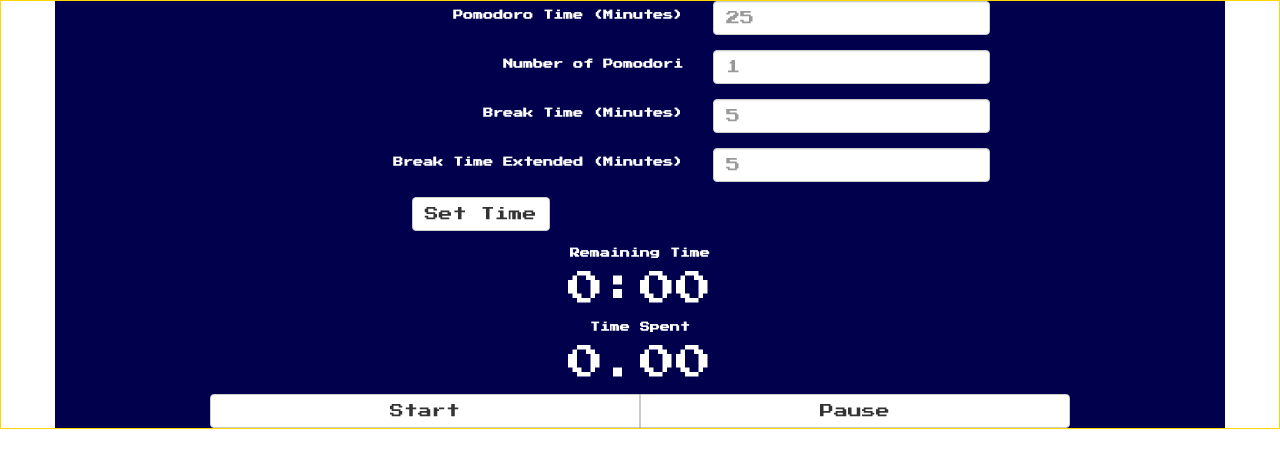
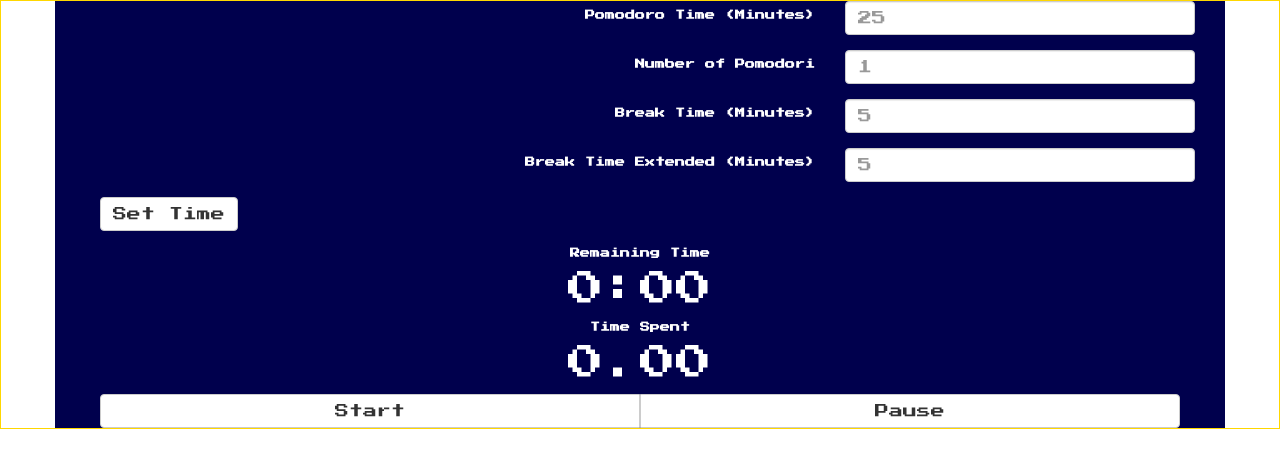
Before and after one commit to KinoAR/NWTutorialApplication, a website: page index.html in a window 1280 px wide. Drawn offline with Linux system fonts and the light colour scheme.

Commit message:
Update colum layout

```diff
--- a/index.html
+++ b/index.html
@@ -8,11 +8,13 @@
   </head>
   <body ng-controller="PomodoroTimerCtrl">
     <div class="main-content container">
-      <div class="col-xs-ooffset-1 col-xs-10">
-        <ng-include src="'/templates/timerForm/timerForm.html'"></ng-include>
-      </div>
-      <div class="col-xs-offset-1 col-xs-10">
-        <ng ng-include src="'/templates/timer/timer.html'"></ng-include>
+      <div class="row">
+        <div class="col-xs-12">
+          <ng-include src="'/templates/timerForm/timerForm.html'"></ng-include>
+        </div>
+        <div class="col-xs-12">
+          <ng-include src="'/templates/timer/timer.html'"></ng-include>
+        </div>
       </div>
     </div>
   </body>
--- a/templates/timerForm/timerForm.html
+++ b/templates/timerForm/timerForm.html
@@ -24,7 +24,7 @@
         <input type="number"  class="form-control" id="breakTimeExtended" placeholder="5" min="5" max="60">
       </div>
     </div>
-    <div class="col-xs-offset-4 col-xs-4">
+    <div class="col-xs-12">
       <button type="submit" class="btn btn-default" ng-click="setupTimer()"> Set Time </button>
     </div>
   </form>
```
